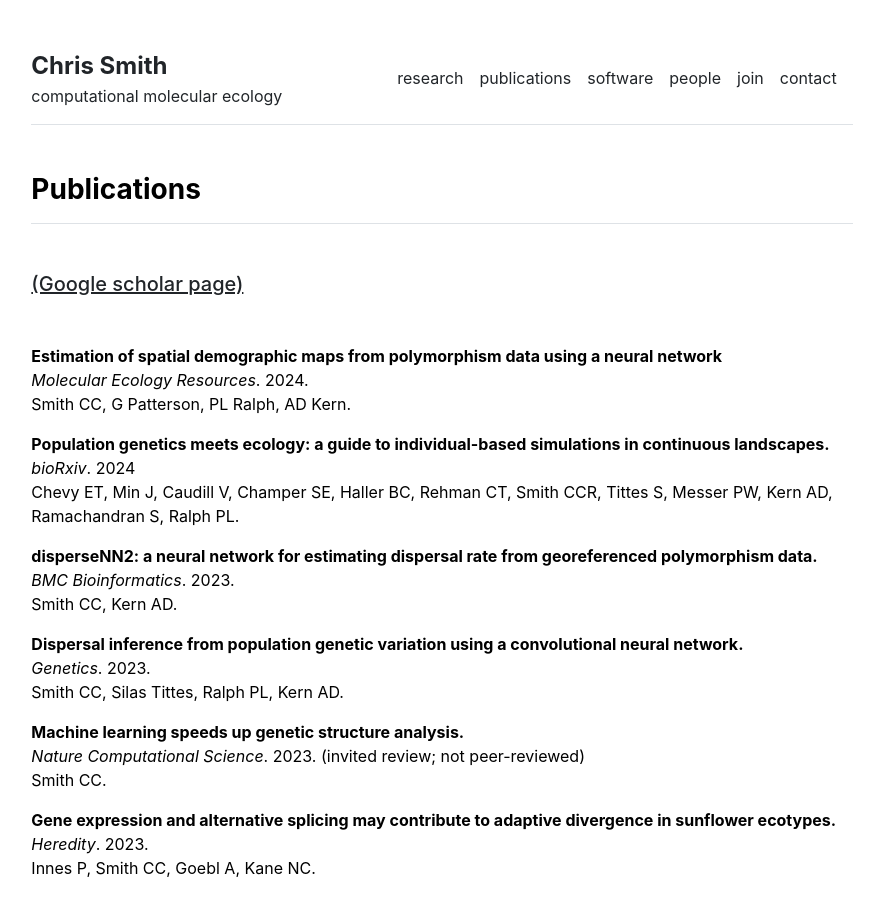
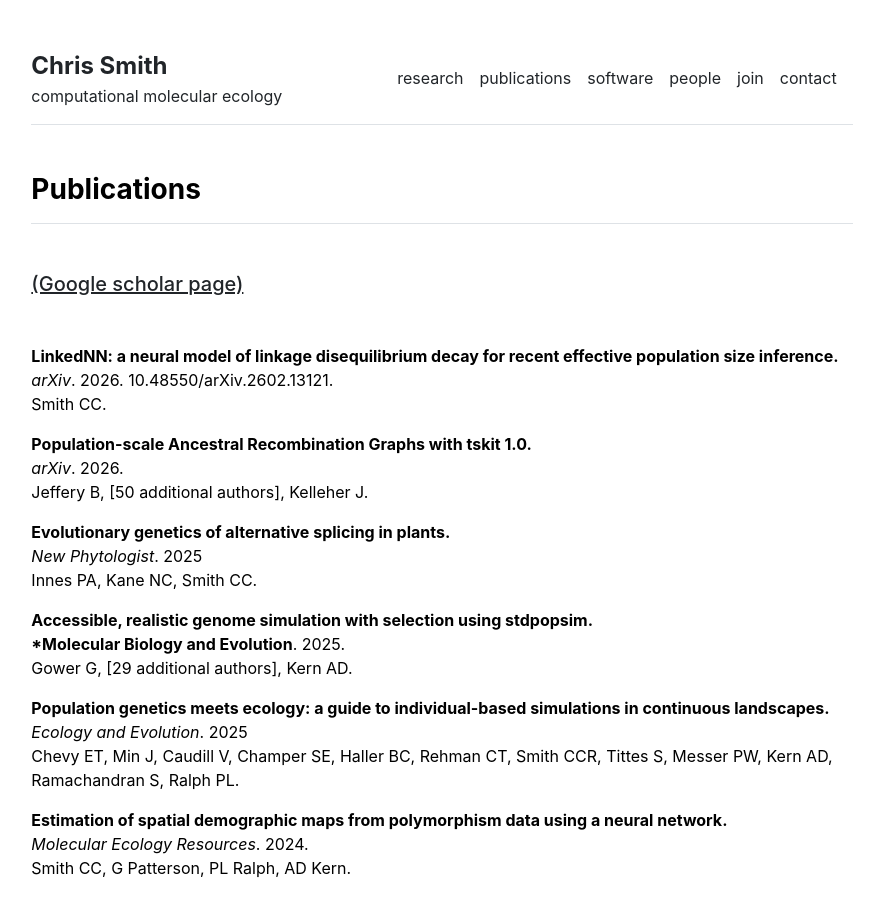
Before and after one commit to chriscrsmith/chriscrsmith.github.io, a Jekyll site: the page built from publications.md, in a window 1280 px wide and 900 px high. Shown: the whole window, without its empty margins (198-1067 px from the left). Built offline with Jekyll 4.4.1, drawn with Linux system fonts in a browser that asks for light colours.

Commit message:
update pubs

```diff
--- a/publications.md
+++ b/publications.md
@@ -8,14 +8,29 @@ permalink: /publications
 &nbsp;
 &nbsp;
 
+**LinkedNN: a neural model of linkage disequilibrium decay for recent effective population size inference.**\
+*arXiv*. 2026. 10.48550/arXiv.2602.13121.\
+Smith CC.
 
-**Estimation of spatial demographic maps from polymorphism data using a neural network**\
+**Population-scale Ancestral Recombination Graphs with tskit 1.0.**\
+*arXiv*. 2026.\
+Jeffery B, [50 additional authors], Kelleher J.
+
+**Evolutionary genetics of alternative splicing in plants.**\
+*New Phytologist*. 2025\
+Innes PA, Kane NC, Smith CC.
+
+**Accessible, realistic genome simulation with selection using stdpopsim.\
+*Molecular Biology and Evolution**. 2025.\
+Gower G, [29 additional authors], Kern AD.
+
+**Population genetics meets ecology: a guide to individual-based simulations in continuous landscapes.**\
+*Ecology and Evolution*. 2025 \
+Chevy ET, Min J, Caudill V, Champer SE, Haller BC, Rehman CT, Smith CCR, Tittes S, Messer PW, Kern AD, Ramachandran S, Ralph PL.
+
+**Estimation of spatial demographic maps from polymorphism data using a neural network.**\
 *Molecular Ecology Resources*. 2024.\
 Smith CC, G Patterson, PL Ralph, AD Kern.
-
-**Population genetics meets ecology: a guide to individual-based simulations in continuous landscapes.**\
-*bioRxiv*. 2024 \
-Chevy ET, Min J, Caudill V, Champer SE, Haller BC, Rehman CT, Smith CCR, Tittes S, Messer PW, Kern AD, Ramachandran S, Ralph PL.
 
 **disperseNN2: a neural network for estimating dispersal rate from georeferenced polymorphism data.**\
 *BMC Bioinformatics*. 2023.\
```
